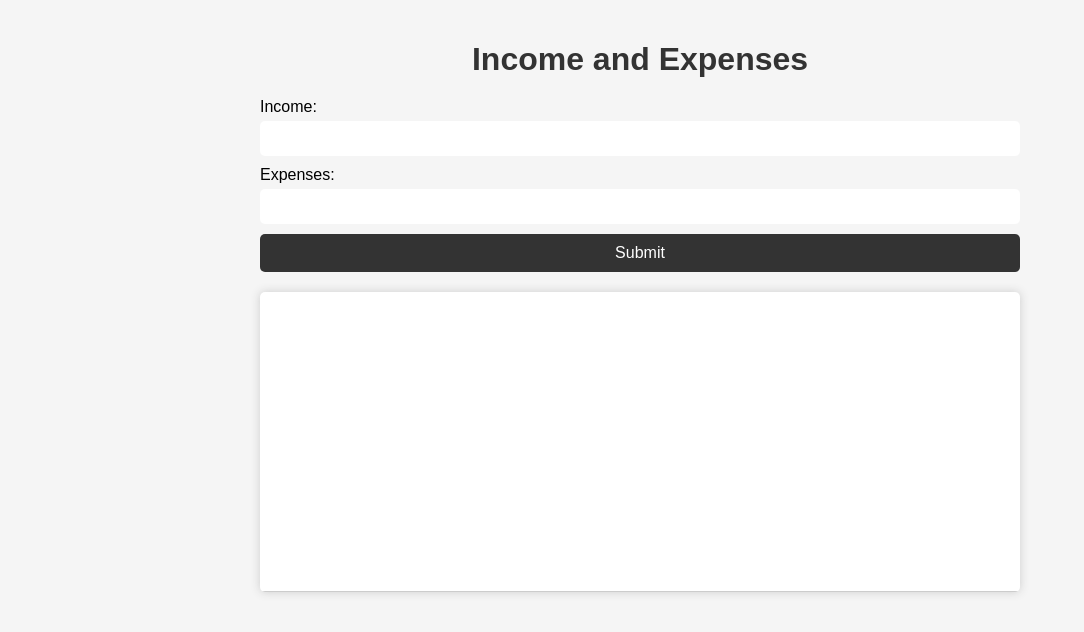
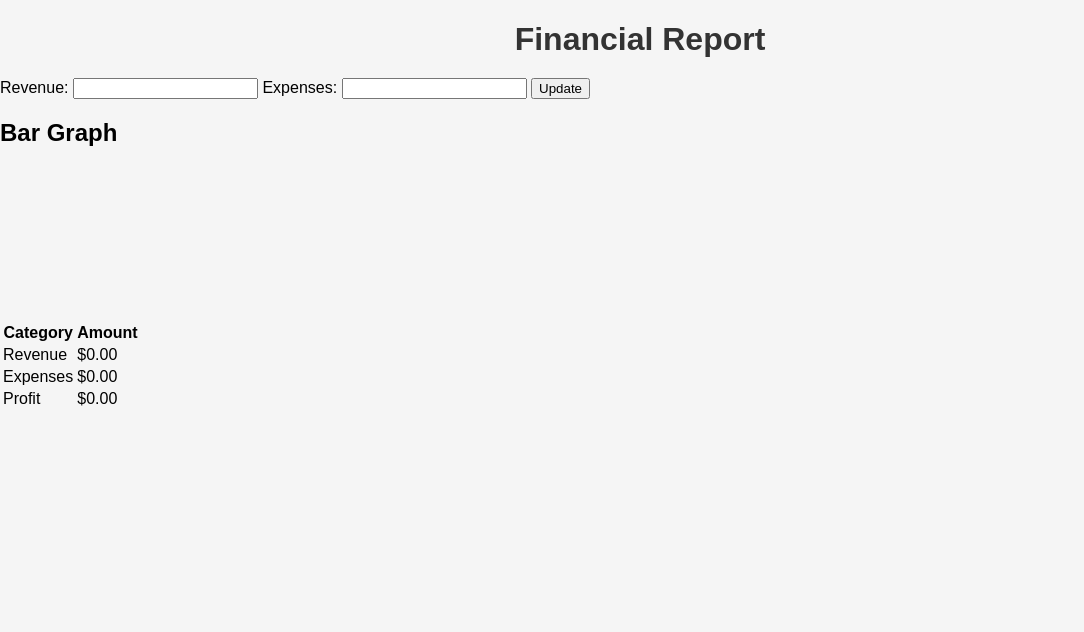
Before and after one commit to Razu88/budgetmanage, a plain HTML site: page index.html in a window 1280 px wide. Shown: the whole page, without its empty margins (0-1084 px from the left). Drawn offline with nearby package versions, Linux system fonts and the light colour scheme.

Commit message:
Update index.html

```diff
--- a/index.html
+++ b/index.html
@@ -1,29 +1,43 @@
 <!DOCTYPE html>
-<html lang="en">
+<html>
 <head>
-  <meta charset="UTF-8">
-  <title>Income and Expenses</title>
-  <link rel="stylesheet" href="style.css">
+  <title>Financial Report</title>
+  <link rel="stylesheet" type="text/css" href="style.css">
 </head>
 <body>
-  <div class="container">
-    <h1>Income and Expenses</h1>
-    <div class="form">
-      <div class="form-group">
-        <label for="income">Income:</label>
-        <input type="number" id="income" name="income">
-      </div>
-      <div class="form-group">
-        <label for="expenses">Expenses:</label>
-        <input type="number" id="expenses" name="expenses">
-      </div>
-      <button id="submit-btn">Submit</button>
-    </div>
-    <div class="chart">
-      <div class="income-bar"></div>
-      <div class="expenses-bar"></div>
-    </div>
+<h1>Financial Report</h1>
+<div id="form">
+  <label for="revenue">Revenue:</label>
+  <input type="text" id="revenue">
+  <label for="expenses">Expenses:</label>
+  <input type="text" id="expenses">
+  <button onclick="updateReport()">Update</button>
+</div>
+<div id="report">
+  <h2>Bar Graph</h2>
+  <div id="chart-container">
+    <canvas id="chart"></canvas>
   </div>
-  <script src="script.js"></script>
+  <table>
+    <tr>
+      <th>Category</th>
+      <th>Amount</th>
+    </tr>
+    <tr>
+      <td>Revenue</td>
+      <td id="revenue-amount">$0.00</td>
+    </tr>
+    <tr>
+      <td>Expenses</td>
+      <td id="expenses-amount">$0.00</td>
+    </tr>
+    <tr>
+      <td>Profit</td>
+      <td id="profit-amount">$0.00</td>
+    </tr>
+  </table>
+</div>
+<script src="https://cdn.jsdelivr.net/npm/chart.js"></script>
+<script src="script.js"></script>
 </body>
 </html>
```
